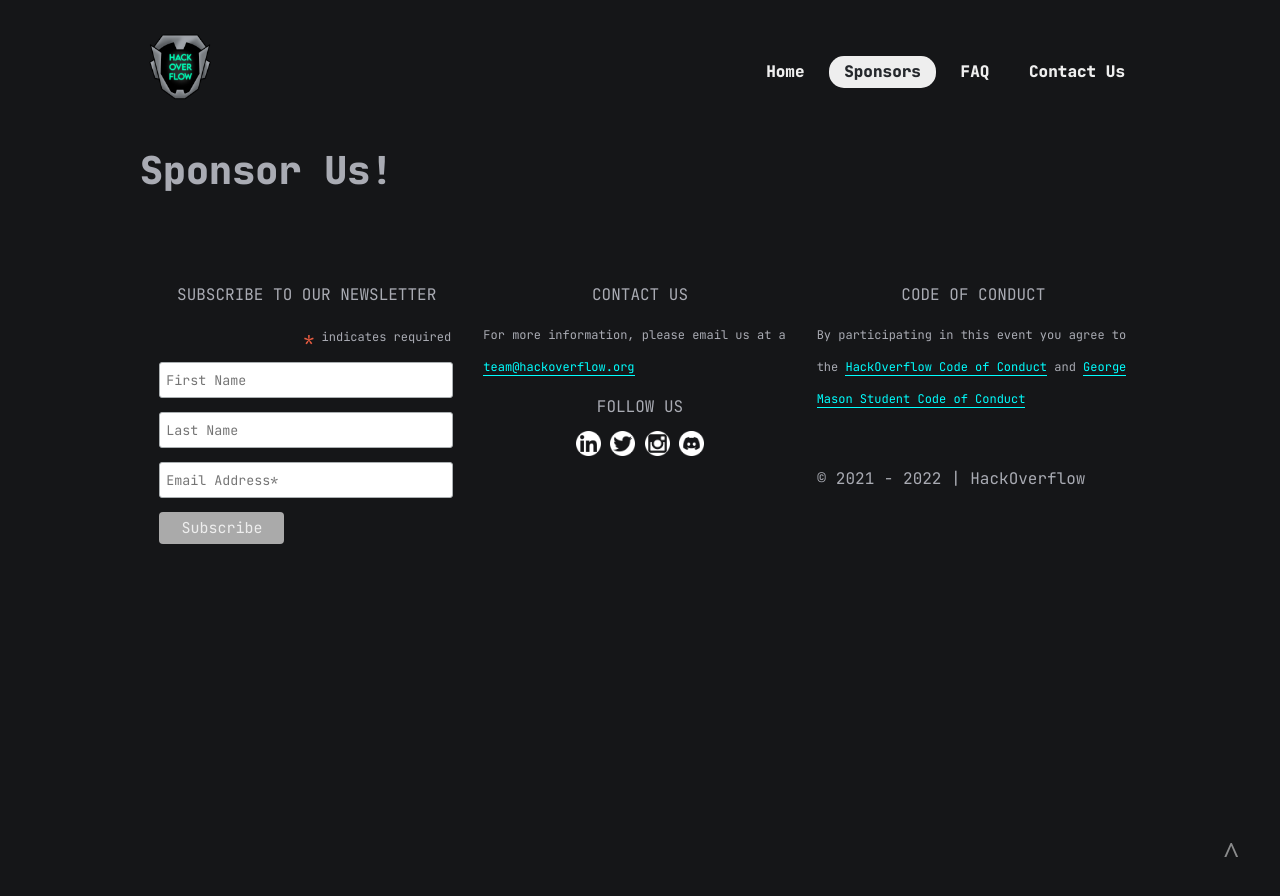
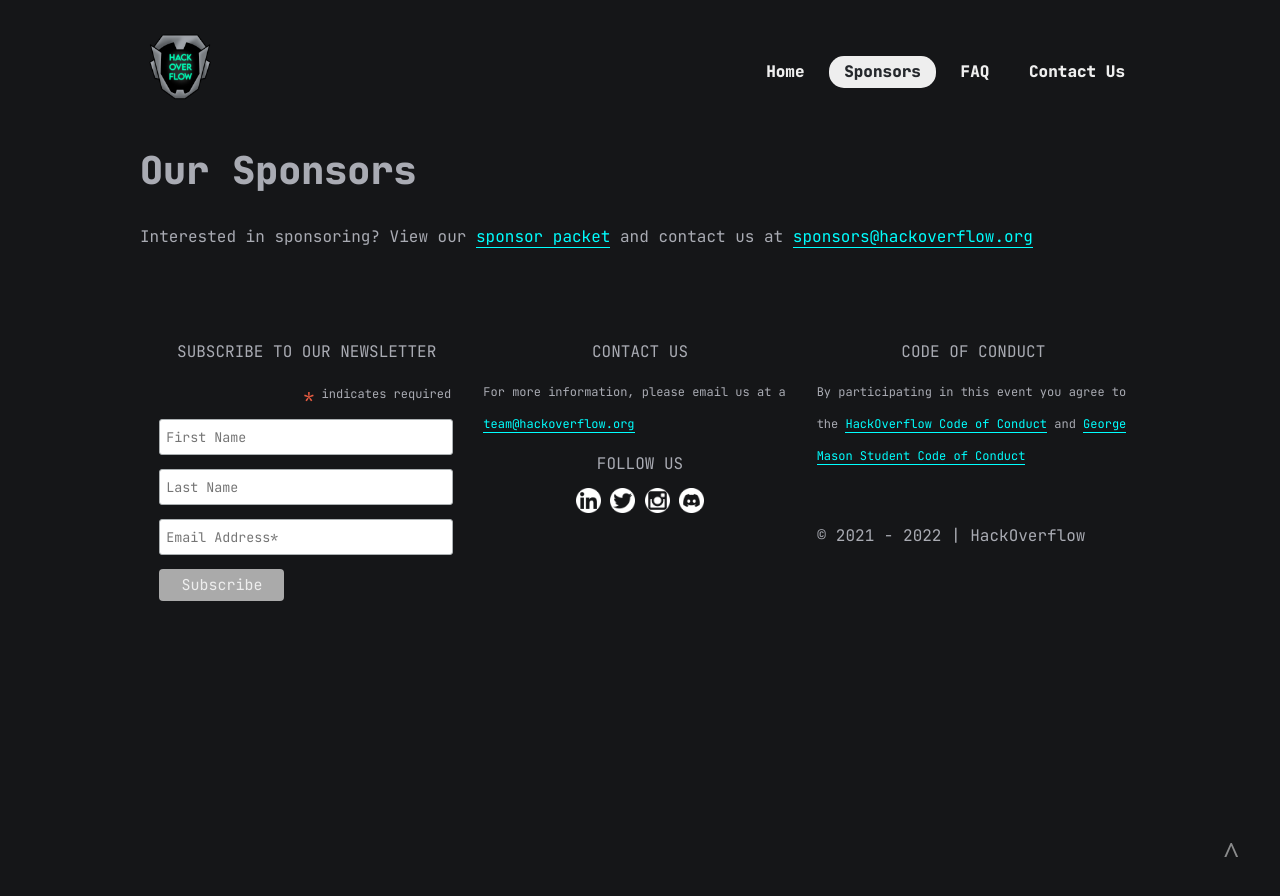
Before and after one commit to J-Souffle/T4GWebsite, a Jekyll site: the page built from pages/sponsors.md, in a window 1280 px wide. Shown: the top 896 px of the page. Built offline with Jekyll 4.4.1, drawn with Linux system fonts in a browser that asks for light colours; comment, search, counter and statistics services are not loaded.

Commit message:
sponsor packet + contact us

```diff
--- a/_includes/about.html
+++ b/_includes/about.html
@@ -7,7 +7,7 @@
 <body>
 
 <p><br></p>
-<h1 id="what-is-hack-overflow-">What is HackOverflow?</h1><br>
+<h1 id="what-is-hack-overflow-">Who Are We?</h1><br>
 <p>HackOverflow is an annual collegiate Hardware Hackathon that provides students from all
   backgrounds and interests with a fun opportunity to learn, collaborate in teams, and build
   physical product prototypes of what could be the next big thing. <br><br>
--- a/_includes/footer.html
+++ b/_includes/footer.html
@@ -29,7 +29,7 @@
         <div class="mc-field-group">
           <!-- <label for="mce-EMAIL">Email Address  <span class="asterisk">*</span> -->
         </label>
-          <input type="email" value="" name="EMAIL" class="required email" id="mce-EMAIL" placeholder="Email Address*">
+          <input type="text" value="" name="EMAIL" class="required email" id="mce-EMAIL" placeholder="Email Address*">
         </div>
           <div id="mce-responses" class="clear foot">
             <div class="response" id="mce-error-response" style="display:none"></div>
--- a/pages/sponsors.md
+++ b/pages/sponsors.md
@@ -1,5 +1,6 @@
 ---
-title: Sponsor Us!
+title: Our Sponsors
 layout: post
 permalink: ../sponsors/
 ---
+Interested in sponsoring? View our [sponsor packet](../sponsor-packet/) and contact us at [sponsors@hackoverflow.org](mailto:sponsors@hackoverflow.org)
```
Also changed, not shown: assets/css/contact.css (+4 -4 lines), pages/contact-us.md (+2 -2 lines), pages/sponsor-packet.md (added, +7 -0 lines), 2 other files.
